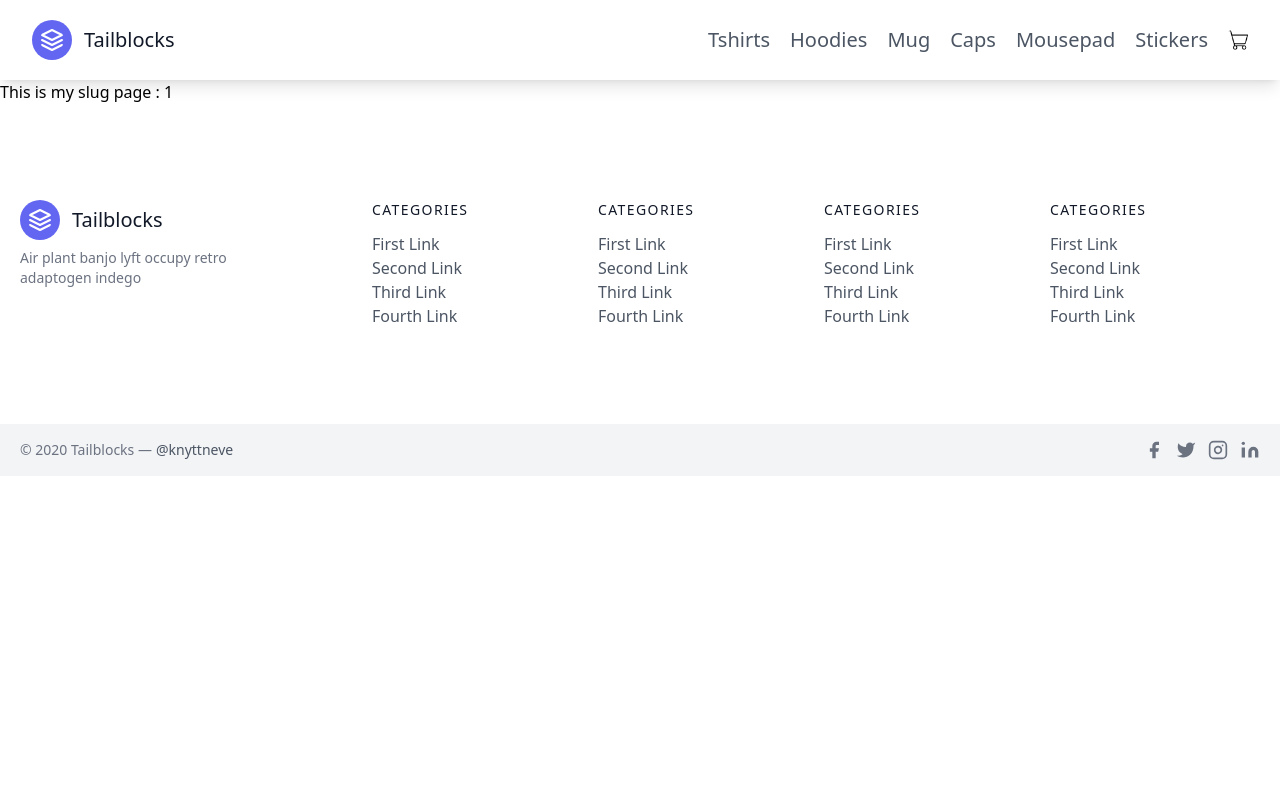
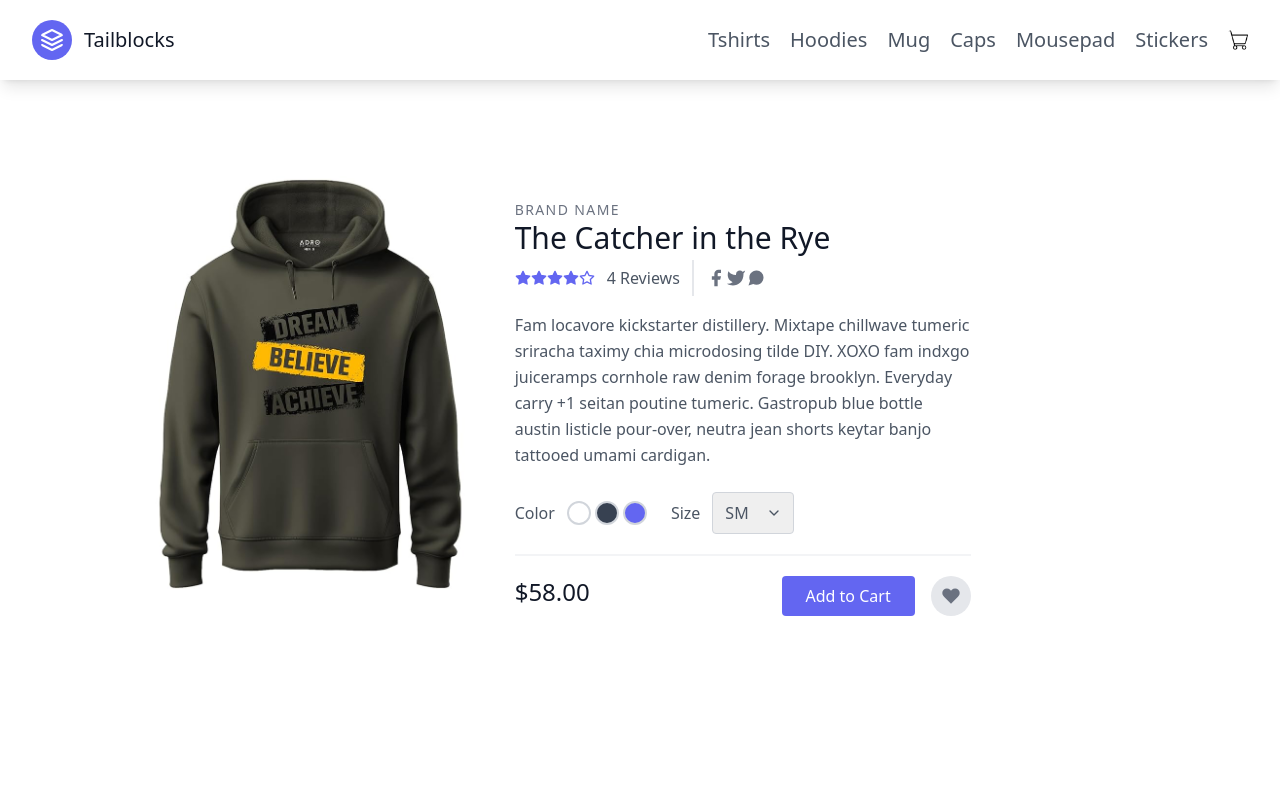
Before and after one commit to ManashSwain/ecom, a Next.js app: page /product/1 in a window 1280 px wide. Shown: the top 800 px of the page. Built offline with nearby package versions, Linux system fonts and the light colour scheme.

Commit message:
designed single page

```diff
--- /dev/null
+++ b/pages/api/pincode.js
@@ -0,0 +1,5 @@
+// Pincode api
+
+export default function handler(req, res) {
+    res.status(200).json([60038,60049,60030,60050]);
+  }
--- a/pages/product/[slug].js
+++ b/pages/product/[slug].js
@@ -1,4 +1,6 @@
 import React from 'react';
+import Image from 'next/image';
+import Link from 'next/link';
 import { useRouter } from 'next/router';
 
 const Slug = () => {
@@ -7,7 +9,97 @@
 
   return (
     <>
-    <h1>This is my slug page  : { slug }</h1>
+    <section className="text-gray-600 body-font overflow-hidden">
+  <div className="container px-5 py-24 mx-auto">
+    <div className="lg:w-4/5 mx-auto flex flex-wrap">
+
+      <Image
+      className=' cursor-pointer feature-image lg:w-1/3 h-1/3 w-full lg:h-1/3 object-cover object-center rounded'
+      width={400}
+      height={300}
+      alt='ecommerce'
+      src={'/hoodies.jpg'}
+      />
+
+      <div className="lg:w-1/2 w-full lg:pl-10 lg:py-6 mt-6 lg:mt-0">
+        <h2 className="text-sm title-font text-gray-500 tracking-widest">BRAND NAME</h2>
+        <h1 className="text-gray-900 text-3xl title-font font-medium mb-1">The Catcher in the Rye</h1>
+        <div className="flex mb-4">
+          <span className="flex items-center">
+            <svg fill="currentColor" stroke="currentColor" strokeLinecap="round" strokeLinejoin="round" strokeWidth="2" className="w-4 h-4 text-indigo-500" viewBox="0 0 24 24">
+              <path d="M12 2l3.09 6.26L22 9.27l-5 4.87 1.18 6.88L12 17.77l-6.18 3.25L7 14.14 2 9.27l6.91-1.01L12 2z"></path>
+            </svg>
+            <svg fill="currentColor" stroke="currentColor" strokeLinecap="round" strokeLinejoin="round" strokeWidth="2" className="w-4 h-4 text-indigo-500" viewBox="0 0 24 24">
+              <path d="M12 2l3.09 6.26L22 9.27l-5 4.87 1.18 6.88L12 17.77l-6.18 3.25L7 14.14 2 9.27l6.91-1.01L12 2z"></path>
+            </svg>
+            <svg fill="currentColor" stroke="currentColor" strokeLinecap="round" strokeLinejoin="round" strokeWidth="2" className="w-4 h-4 text-indigo-500" viewBox="0 0 24 24">
+              <path d="M12 2l3.09 6.26L22 9.27l-5 4.87 1.18 6.88L12 17.77l-6.18 3.25L7 14.14 2 9.27l6.91-1.01L12 2z"></path>
+            </svg>
+            <svg fill="currentColor" stroke="currentColor" strokeLinecap="round" strokeLinejoin="round" strokeWidth="2" className="w-4 h-4 text-indigo-500" viewBox="0 0 24 24">
+              <path d="M12 2l3.09 6.26L22 9.27l-5 4.87 1.18 6.88L12 17.77l-6.18 3.25L7 14.14 2 9.27l6.91-1.01L12 2z"></path>
+            </svg>
+            <svg fill="none" stroke="currentColor" strokeLinecap="round" strokeLinejoin="round" strokeWidth="2" className="w-4 h-4 text-indigo-500" viewBox="0 0 24 24">
+              <path d="M12 2l3.09 6.26L22 9.27l-5 4.87 1.18 6.88L12 17.77l-6.18 3.25L7 14.14 2 9.27l6.91-1.01L12 2z"></path>
+            </svg>
+            <span className="text-gray-600 ml-3">4 Reviews</span>
+          </span>
+          <span className="flex ml-3 pl-3 py-2 border-l-2 border-gray-200 space-x-2s">
+            <a className="text-gray-500">
+              <svg fill="currentColor" strokeLinecap="round" strokeLinejoin="round" strokeWidth="2" className="w-5 h-5" viewBox="0 0 24 24">
+                <path d="M18 2h-3a5 5 0 00-5 5v3H7v4h3v8h4v-8h3l1-4h-4V7a1 1 0 011-1h3z"></path>
+              </svg>
+            </a>
+            <a className="text-gray-500">
+              <svg fill="currentColor" strokeLinecap="round" strokeLinejoin="round" strokeWidth="2" className="w-5 h-5" viewBox="0 0 24 24">
+                <path d="M23 3a10.9 10.9 0 01-3.14 1.53 4.48 4.48 0 00-7.86 3v1A10.66 10.66 0 013 4s-4 9 5 13a11.64 11.64 0 01-7 2c9 5 20 0 20-11.5a4.5 4.5 0 00-.08-.83A7.72 7.72 0 0023 3z"></path>
+              </svg>
+            </a>
+            <a className="text-gray-500">
+              <svg fill="currentColor" strokeLinecap="round" strokeLinejoin="round" strokeWidth="2" className="w-5 h-5" viewBox="0 0 24 24">
+                <path d="M21 11.5a8.38 8.38 0 01-.9 3.8 8.5 8.5 0 01-7.6 4.7 8.38 8.38 0 01-3.8-.9L3 21l1.9-5.7a8.38 8.38 0 01-.9-3.8 8.5 8.5 0 014.7-7.6 8.38 8.38 0 013.8-.9h.5a8.48 8.48 0 018 8v.5z"></path>
+              </svg>
+            </a>
+          </span>
+        </div>
+        <p className="leading-relaxed">Fam locavore kickstarter distillery. Mixtape chillwave tumeric sriracha taximy chia microdosing tilde DIY. XOXO fam indxgo juiceramps cornhole raw denim forage brooklyn. Everyday carry +1 seitan poutine tumeric. Gastropub blue bottle austin listicle pour-over, neutra jean shorts keytar banjo tattooed umami cardigan.</p>
+        <div className="flex mt-6 items-center pb-5 border-b-2 border-gray-100 mb-5">
+          <div className="flex">
+            <span className="mr-3">Color</span>
+            <button className="border-2 border-gray-300 rounded-full w-6 h-6 focus:outline-none"></button>
+            <button className="border-2 border-gray-300 ml-1 bg-gray-700 rounded-full w-6 h-6 focus:outline-none"></button>
+            <button className="border-2 border-gray-300 ml-1 bg-indigo-500 rounded-full w-6 h-6 focus:outline-none"></button>
+          </div>
+          <div className="flex ml-6 items-center">
+            <span className="mr-3">Size</span>
+            <div className="relative">
+              <select className="rounded border appearance-none border-gray-300 py-2 focus:outline-none focus:ring-2 focus:ring-indigo-200 focus:border-indigo-500 text-base pl-3 pr-10">
+                <option>SM</option>
+                <option>M</option>
+                <option>L</option>
+                <option>XL</option>
+                <option>XXL</option>
+              </select>
+              <span className="absolute right-0 top-0 h-full w-10 text-center text-gray-600 pointer-events-none flex items-center justify-center">
+                <svg fill="none" stroke="currentColor" strokeLinecap="round" strokeLinejoin="round" strokeWidth="2" className="w-4 h-4" viewBox="0 0 24 24">
+                  <path d="M6 9l6 6 6-6"></path>
+                </svg>
+              </span>
+            </div>
+          </div>
+        </div>
+        <div className="flex">
+          <span className="title-font font-medium text-2xl text-gray-900">$58.00</span>
+          <button className="flex ml-auto text-white bg-indigo-500 border-0 py-2 px-6 focus:outline-none hover:bg-indigo-600 rounded">Add to Cart</button>
+          <button className="rounded-full w-10 h-10 bg-gray-200 p-0 border-0 inline-flex items-center justify-center text-gray-500 ml-4">
+            <svg fill="currentColor" strokeLinecap="round" strokeLinejoin="round" strokeWidth="2" className="w-5 h-5" viewBox="0 0 24 24">
+              <path d="M20.84 4.61a5.5 5.5 0 00-7.78 0L12 5.67l-1.06-1.06a5.5 5.5 0 00-7.78 7.78l1.06 1.06L12 21.23l7.78-7.78 1.06-1.06a5.5 5.5 0 000-7.78z"></path>
+            </svg>
+          </button>
+        </div>
+      </div>
+    </div>
+  </div>
+</section>
     </>
   )
 }
```
